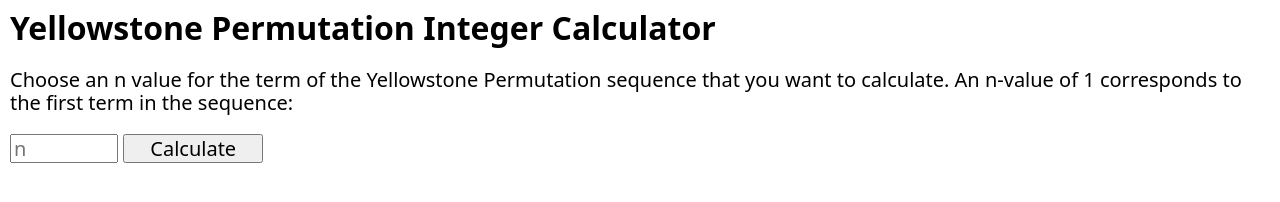
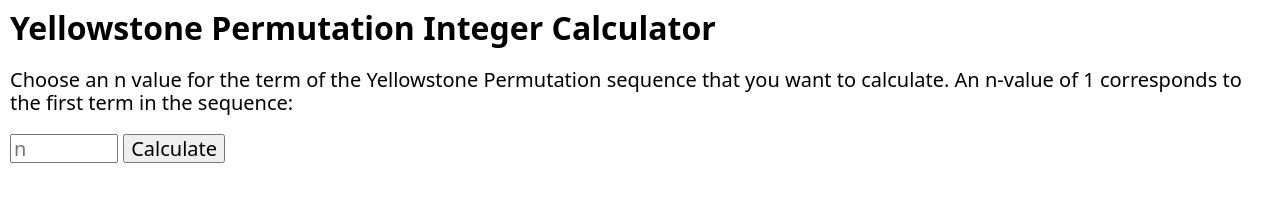
Before and after one commit to fs7fyqy553/yellowstone, a website: page index.html in a window 1280 px wide. Drawn offline with Linux system fonts and the light colour scheme.

Commit message:
Remove unnecessary button width specification

```diff
--- a/styles/custom.css
+++ b/styles/custom.css
@@ -15,10 +15,6 @@ div {
     margin-bottom: 20px;
 }
 
-button {
-    width: 140px;
-}
-
 input {
     color: #222629;
     width: 100px;
```
